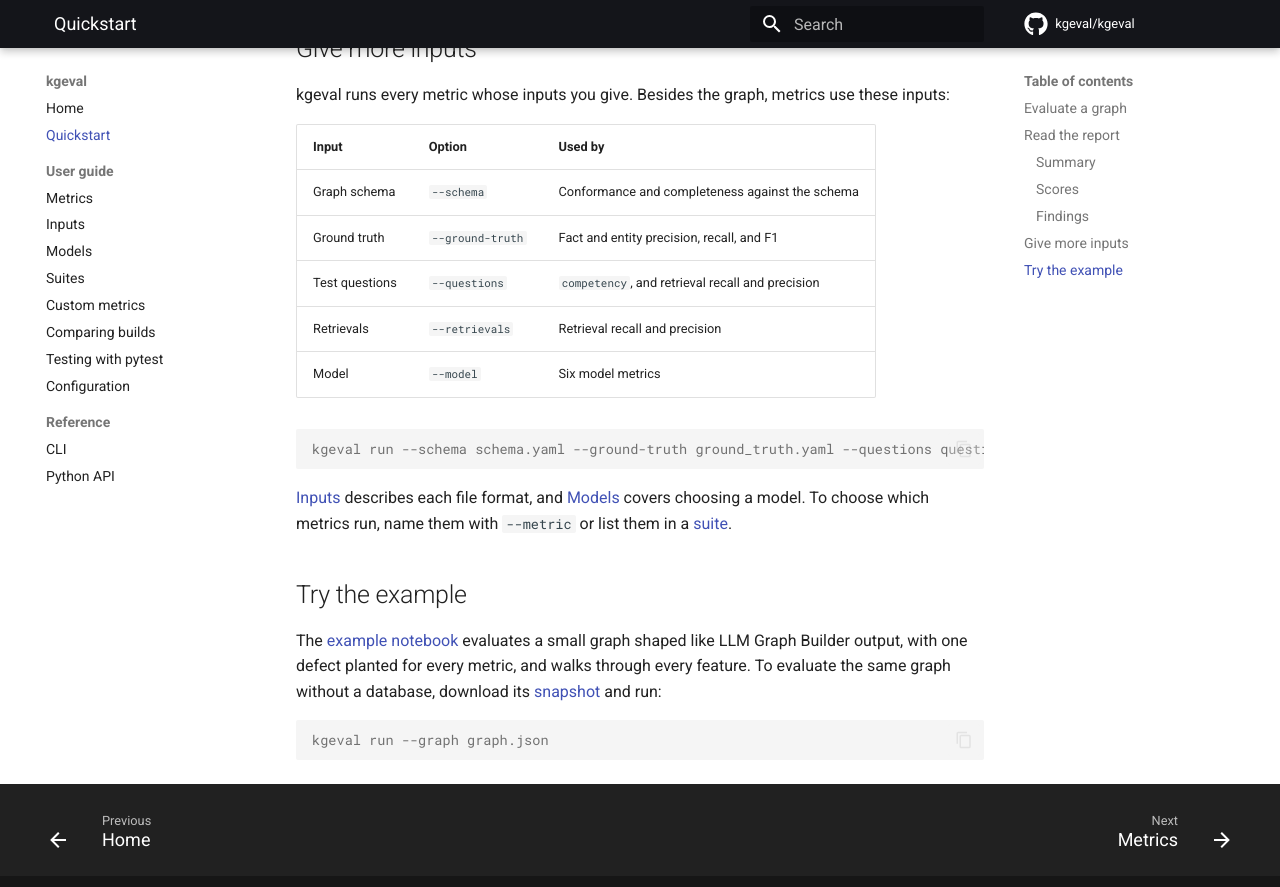
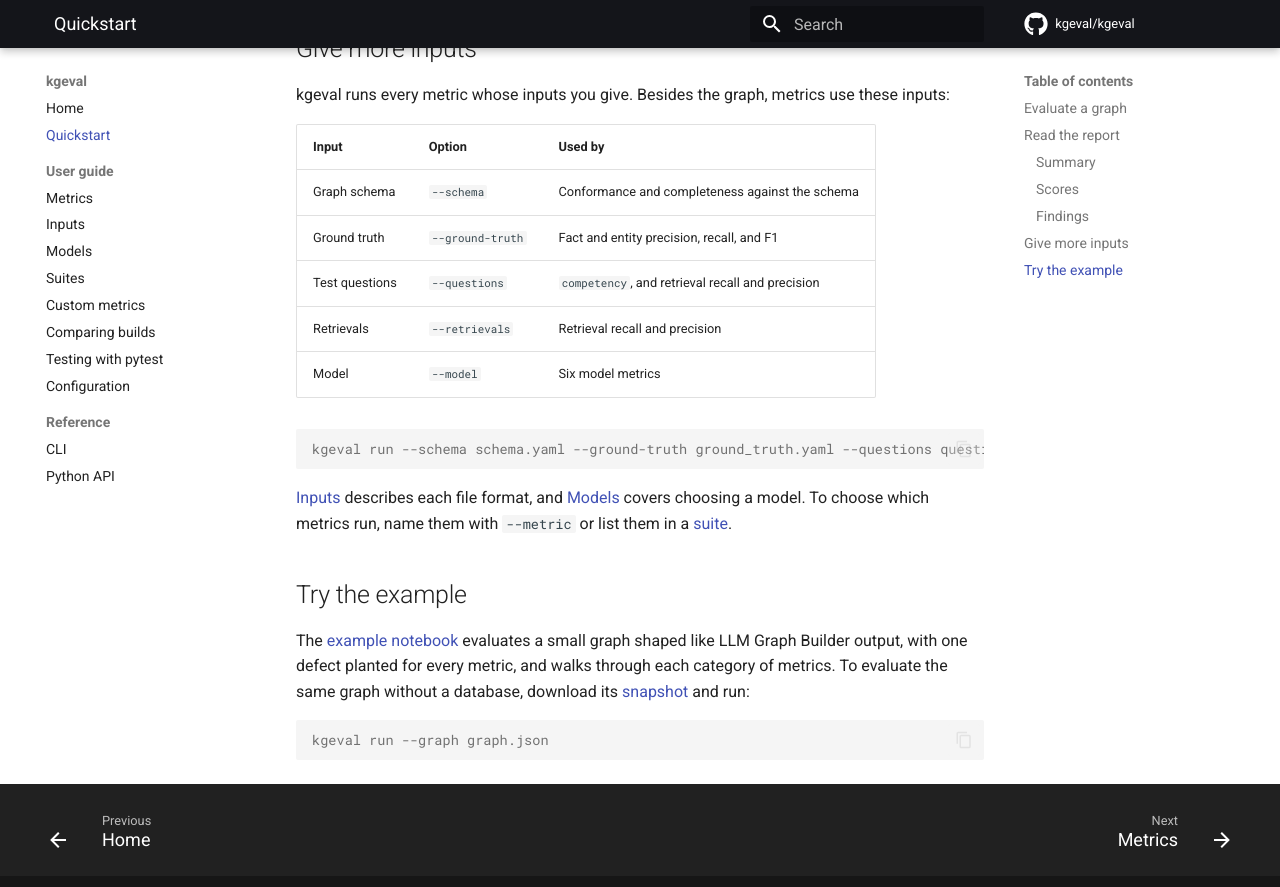
Before and after one commit to kgeval/kgeval, an MkDocs documentation site: the page built from docs/quickstart.md, in a window 1280 px wide and 900 px high, scrolled down 1860 px. Shown: the top 887 px of the window. Built offline with MkDocs 1.6.1 and Material for MkDocs 9.7.7, drawn with Linux system fonts in a browser that asks for light colours; comment, search, counter and statistics services are not loaded.

Commit message:
docs: correct the requirements and what the example covers

```diff
--- a/docs/quickstart.md
+++ b/docs/quickstart.md
@@ -118,8 +118,8 @@ with `--metric` or list them in a [suite](guide/suites.md).
 
 The [example notebook](https://github.com/kgeval/kgeval/blob/main/examples/singapore/evaluate.ipynb)
 evaluates a small graph shaped like LLM Graph Builder output, with one defect planted for
-every metric, and walks through every feature. To evaluate the same graph without a
-database, download its
+every metric, and walks through each category of metrics. To evaluate the same graph
+without a database, download its
 [snapshot](https://raw.githubusercontent.com/kgeval/kgeval/main/examples/singapore/graph.json)
 and run:
 
```
Also changed, not shown: README.md (+1 -1 lines), docs/index.md (+1 -1 lines).
